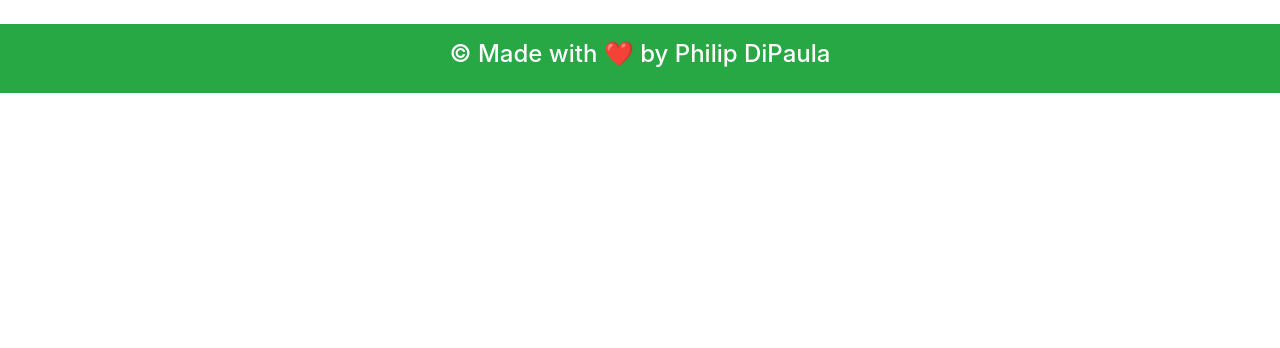
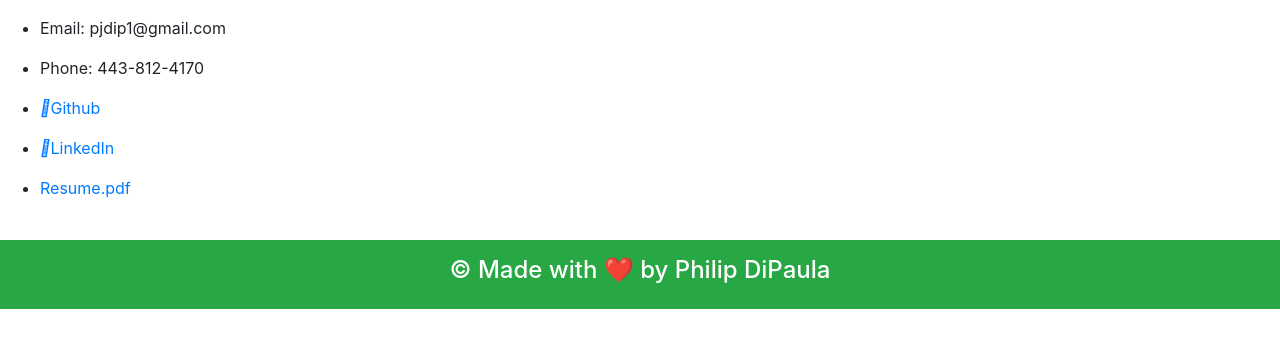
Before and after one commit to pjdip/ReactPortfolio, a React (Create React App) app: page /contact in a window 1280 px wide. Shown: the top 348 px of the page. Built offline with nearby package versions, Linux system fonts and the light colour scheme.

Commit message:
adding contact page and fontawesome

```diff
--- a/package.json
+++ b/package.json
@@ -7,9 +7,11 @@
     "@testing-library/react": "^11.2.5",
     "@testing-library/user-event": "^12.8.3",
     "bootstrap": "^4.6.0",
+    "font-awesome": "^4.7.0",
     "react": "^17.0.1",
     "react-bootstrap": "^1.5.2",
     "react-dom": "^17.0.1",
+    "react-fontawesome": "^1.7.1",
     "react-router-dom": "^5.2.0",
     "react-scripts": "4.0.3",
     "web-vitals": "^1.1.1"
--- a/src/App.js
+++ b/src/App.js
@@ -1,11 +1,13 @@
 import React from "react";
 import { BrowserRouter as Router, Route } from "react-router-dom";
+import Contact from "./pages/Contact";
 import Footer from "./components/Footer";
 import "./App.css";
 
 function App() {
   return (
     <Router>
+      <Route exact path="/contact" component={Contact} />
       <Footer />
     </Router>
   );
--- a/src/index.js
+++ b/src/index.js
@@ -1,8 +1,9 @@
 import React from 'react';
 import ReactDOM from 'react-dom';
+import App from './App';
 import './index.css';
-import App from './App';
 import 'bootstrap/dist/css/bootstrap.min.css';
+import 'font-awesome/css/font-awesome.min.css';
 
 ReactDOM.render(
   <React.StrictMode>
--- a/src/pages/Contact/index.js
+++ b/src/pages/Contact/index.js
@@ -3,7 +3,7 @@ import "./style.css";
 
 const Contact = () => {
     return (
-        <div className="contact row mt-3">
+        <div class="contact row mt-3">
             <div class="col">
                 <ul>
                     <li>
```
Also changed, not shown: 1 other file (tests, documents, lock files or other folders).
